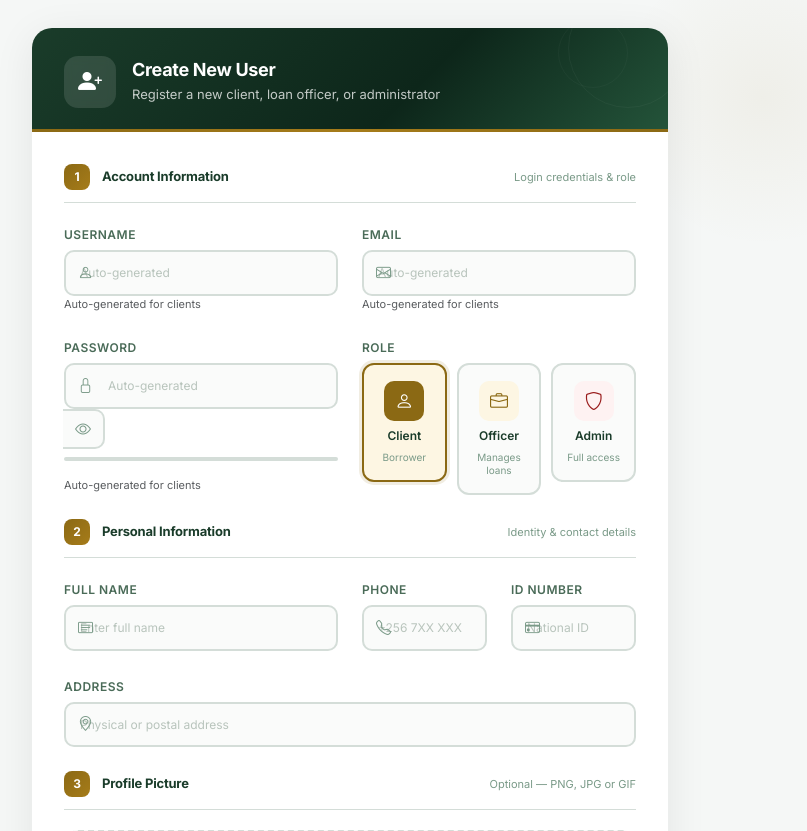
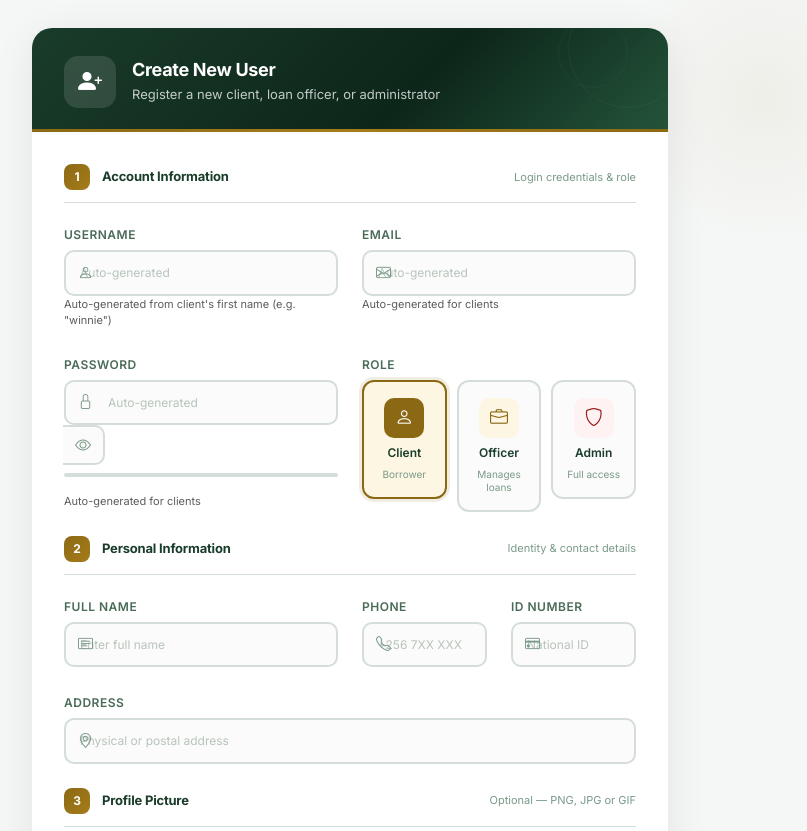
Before and after one commit to Edwinner256/lend-flow-2.0, a Flask app: template templates/register.html in a window 1280 px wide; the page is wider, and only the part inside the window is pictured. Shown: the top 831 px of that part, without its empty margins (415-1222 px from the left). Run offline with Flask 3, Linux system fonts and the light colour scheme; the template is opened without the code that fills it, so the values that code supplies are empty; some libraries are stand-ins or nearby versions.

Commit message:
feat: auto-generate client usernames from first name only
- Client usernames now use first name only (e.g. 'winnie' not 'winnie_a3f2b1')
- Handles duplicates by appending numbers (winnie, winnie2, winnie3...)
- Registration form shows live preview as admin types full name
- Username field is readonly for clients with helper text explaining auto-generation

```diff
--- a/app.py
+++ b/app.py
@@ -315,11 +315,22 @@
         # Auto-generate credentials for clients (fields are disabled in the form)
         if role == 'client' and (not username or not email or not password):
             import secrets, re
-            base = re.sub(r'[^a-zA-Z0-9]', '', (full_name or 'client').lower())
-            base = base[:12] or 'client'
-            suffix = secrets.token_hex(3)
+            # Extract first name from full_name for username
+            first_name = (full_name or 'client').strip().split()[0].lower()
+            first_name = re.sub(r'[^a-z0-9]', '', first_name) or 'client'
+
+            # Generate unique username: first_name, first_name2, first_name3, etc.
             if not username:
-                username = f"{base}_{suffix}"
+                from app.database import get_db
+                conn = get_db()
+                base_username = first_name
+                username = base_username
+                counter = 2
+                while conn.execute('SELECT id FROM users WHERE username = ?', (username,)).fetchone():
+                    username = f"{base_username}{counter}"
+                    counter += 1
+                conn.close()
+
             if not email:
                 email = f"{username}@vaulta.local"
             if not password:
--- a/templates/register.html
+++ b/templates/register.html
@@ -372,9 +372,9 @@
                                     <label class="form-label">Username</label>
                                     <div class="input-icon-wrap">
                                         <i class="bi bi-person input-icon"></i>
-                                        <input type="text" name="username" id="reg-username" class="form-control" placeholder="Choose a unique username" required autofocus>
+                                        <input type="text" name="username" id="reg-username" class="form-control" placeholder="Auto-generated from first name" readonly>
                                     </div>
-                                    <small id="username-helper" class="text-muted" style="font-size:11px;display:none">Auto-generated for clients</small>
+                                    <small id="username-helper" class="text-muted" style="font-size:11px">Auto-generated from client's first name (e.g. "winnie")</small>
                                 </div>
                                 <div class="col-md-6">
                                     <label class="form-label">Email</label>
@@ -556,6 +556,23 @@
 // Run on page load (client is default checked)
 toggleCredFields(true);
 
+// ── Auto-generate username preview from first name ──
+const fullNameInput = document.querySelector('input[name="full_name"]');
+const usernameInput = document.getElementById('reg-username');
+
+if (fullNameInput && usernameInput) {
+    fullNameInput.addEventListener('input', function() {
+        // Only auto-generate for client role
+        const isClient = document.querySelector('input[name="role"]:checked')?.value === 'client';
+        if (!isClient) return;
+
+        const firstName = this.value.trim().split(/\s+/)[0] || '';
+        const cleanName = firstName.toLowerCase().replace(/[^a-z0-9]/g, '');
+        usernameInput.value = cleanName || '';
+        usernameInput.placeholder = cleanName ? `Will be: ${cleanName}` : 'Auto-generated from first name';
+    });
+}
+
 // ── Password visibility toggle ──
 document.querySelectorAll('.toggle-pw').forEach(btn => {
     btn.addEventListener('click', () => {
```
